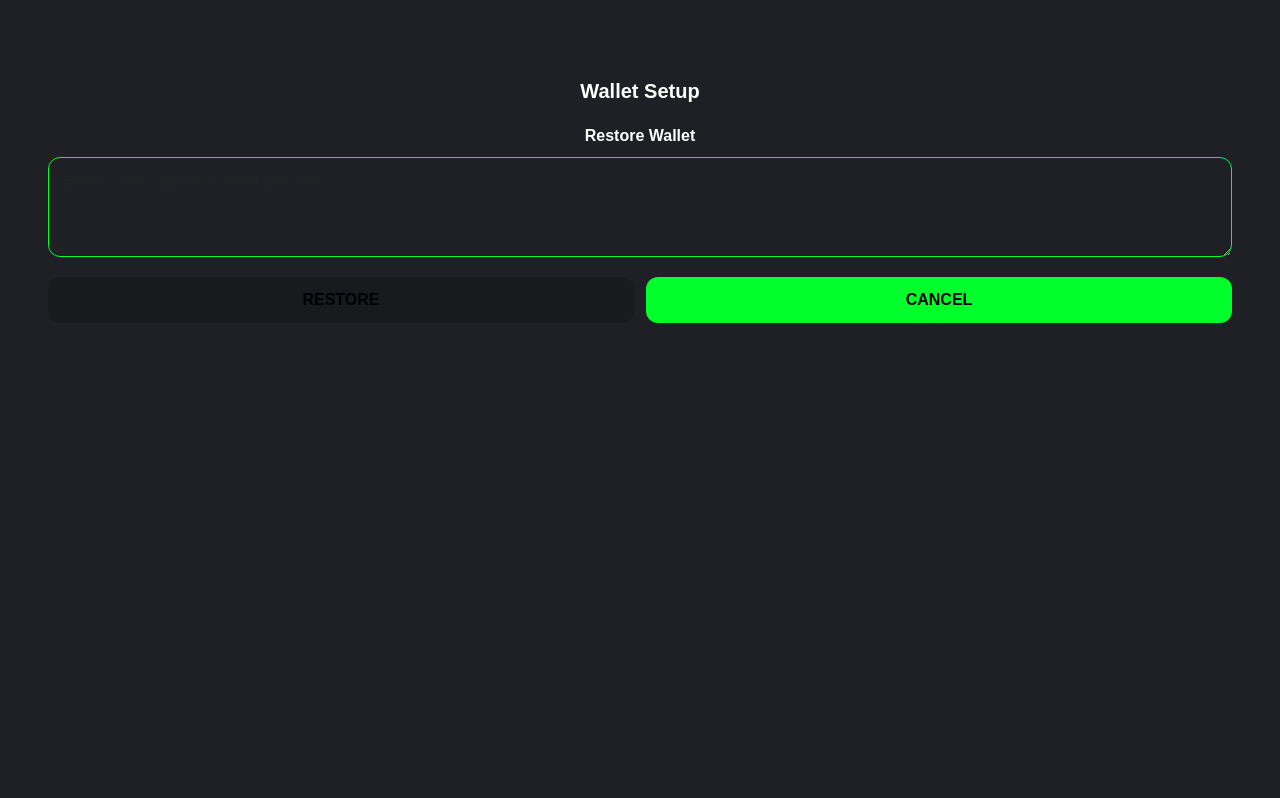
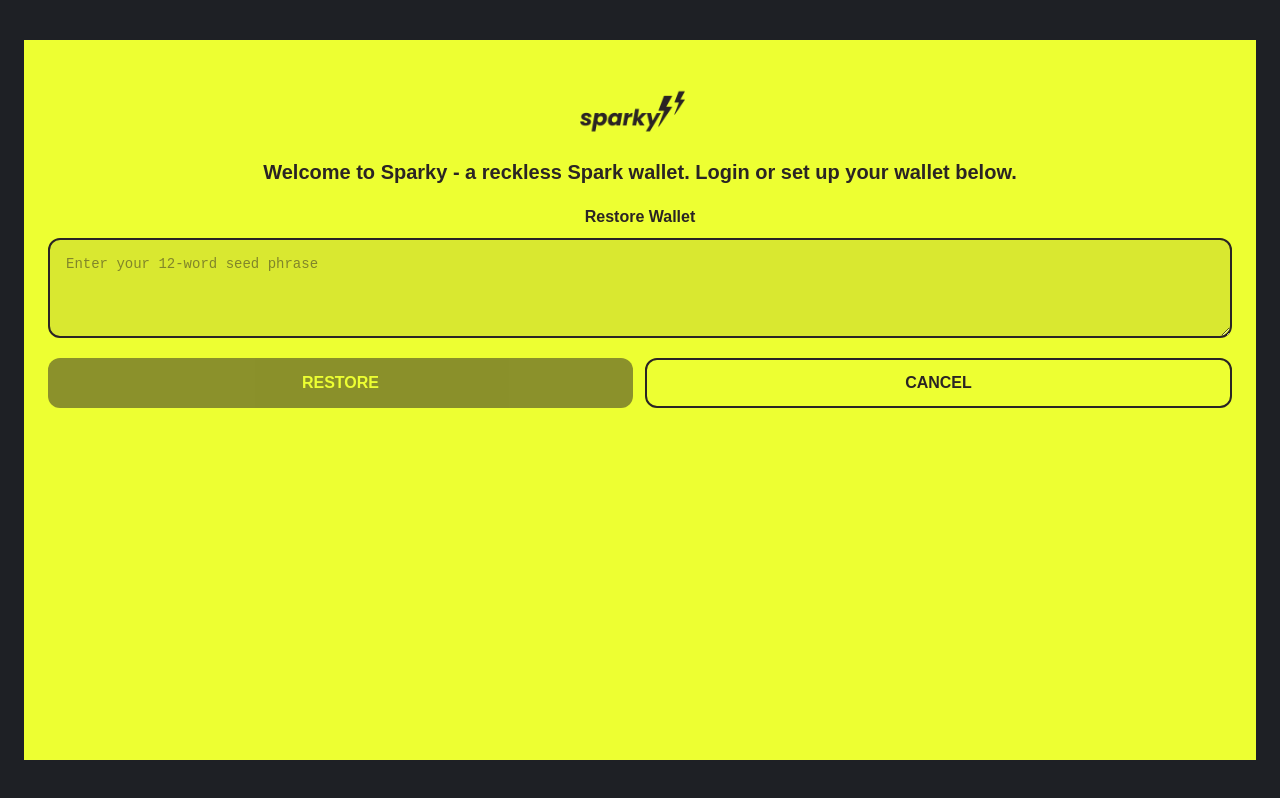
Before and after one commit to januszgrze/spark-wallet, a React app: page / in a window 1280 px wide. Both pictures are taken after a click on the button "RESTORE EXISTING WALLET". Built offline with nearby package versions, Linux system fonts and the light colour scheme.

Commit message:
feat: redesign InitScreen with Spark branding and improved UX

```diff
--- a/src/renderer/screens/InitScreen.tsx
+++ b/src/renderer/screens/InitScreen.tsx
@@ -1,4 +1,5 @@
 import React, { useState, useEffect } from 'react';
+import sparkyImg from '../assets/sparky.png';
 
 interface InitScreenProps {
   isRestoring: boolean;
@@ -69,6 +70,25 @@
     setShowCopyNotification(false);
   };
 
+  // Custom button style for Spark theme
+  const sparkButtonStyle = {
+    background: '#2A2424',
+    color: '#EDFF32',
+    border: 'none',
+    borderRadius: '12px',
+    padding: '14px',
+    fontSize: '16px',
+    fontWeight: 'bold',
+    cursor: 'pointer',
+    textTransform: 'uppercase' as const,
+    width: '100%'
+  };
+
+  const sparkButtonHoverStyle = {
+    ...sparkButtonStyle,
+    opacity: 0.9
+  };
+
   const renderPinInput = (title: string, subtitle: string, onSubmit: (pin: string) => void) => {
     const handlePinChange = (value: string) => {
       // Only allow digits and max 4 characters
@@ -92,10 +112,10 @@
 
     return (
       <div style={{ width: '100%' }}>
-        <h3 style={{ fontSize: '18px', fontWeight: 'bold', marginBottom: '8px' }}>
+        <h3 style={{ fontSize: '18px', fontWeight: 'bold', marginBottom: '8px', color: '#2A2424' }}>
           {title}
         </h3>
-        <p style={{ fontSize: '14px', color: '#999', marginBottom: '24px' }}>
+        <p style={{ fontSize: '14px', color: 'rgba(42, 36, 36, 0.7)', marginBottom: '24px' }}>
           {subtitle}
         </p>
 
@@ -112,15 +132,15 @@
               style={{
                 width: '50px',
                 height: '50px',
-                border: '2px solid #00FF2B',
+                border: '2px solid #2A2424',
                 borderRadius: '12px',
                 display: 'flex',
                 alignItems: 'center',
                 justifyContent: 'center',
                 fontSize: '24px',
                 fontWeight: 'bold',
-                color: '#FFFFFF',
-                background: pinInput && pinInput[index] ? '#00FF2B20' : 'transparent'
+                color: '#2A2424',
+                background: pinInput && pinInput[index] ? 'rgba(42, 36, 36, 0.1)' : 'transparent'
               }}
             >
               {pinInput && pinInput[index] ? '●' : ''}
@@ -141,10 +161,10 @@
             padding: '16px',
             fontSize: '18px',
             textAlign: 'center',
-            background: '#1E2025',
-            border: '1px solid #00FF2B',
+            background: 'rgba(42, 36, 36, 0.1)',
+            border: '2px solid #2A2424',
             borderRadius: '12px',
-            color: '#FFFFFF',
+            color: '#2A2424',
             marginBottom: '16px',
             letterSpacing: '8px'
           }}
@@ -166,11 +186,24 @@
             className="full-width-button"
             onClick={handleSubmit}
             disabled={!pinInput || pinInput.length !== 4}
+            style={{
+              ...sparkButtonStyle,
+              opacity: (!pinInput || pinInput.length !== 4) ? 0.5 : 1
+            }}
           >
             Continue
           </button>
           {onCancelPin && (
-            <button className="full-width-button" onClick={onCancelPin}>
+            <button
+              className="full-width-button"
+              onClick={onCancelPin}
+              style={{
+                ...sparkButtonStyle,
+                background: 'transparent',
+                border: '2px solid #2A2424',
+                color: '#2A2424'
+              }}
+            >
               Cancel
             </button>
           )}
@@ -180,7 +213,12 @@
   };
 
   return (
-    <div className="wallet-card" style={{ justifyContent: 'flex-start', position: 'relative' }}>
+    <div className="wallet-card" style={{
+      justifyContent: 'flex-start',
+      position: 'relative',
+      background: '#EDFF32',
+      color: '#2A2424'
+    }}>
       {/* Copy Success Notification */}
       {showCopyNotification && (
         <>
@@ -250,8 +288,36 @@
         </>
       )}
 
-      <h2 style={{ fontSize: '20px', fontWeight: 'bold', marginBottom: '24px' }}>
-        Wallet Setup
+      {/* Sparky Logo */}
+      <div style={{
+        display: 'flex',
+        justifyContent: 'center',
+        alignItems: 'center',
+        textAlign: 'center',
+        width: '100%',
+        marginBottom: '24px'
+      }}>
+        <img
+          src={sparkyImg}
+          alt="Sparky Logo"
+          style={{
+            width: '120px',
+            height: 'auto',
+            objectFit: 'contain',
+            display: 'block',
+            margin: '0 auto'
+          }}
+        />
+      </div>
+
+      <h2 style={{
+        fontSize: '20px',
+        fontWeight: 'bold',
+        marginBottom: '24px',
+        color: '#2A2424',
+        textAlign: 'center'
+      }}>
+        Welcome to Sparky - a reckless Spark wallet. Login or set up your wallet below.
       </h2>
 
       {/* PIN Setup Screen - only show when explicitly setting up PIN */}
@@ -275,7 +341,7 @@
       /* Restore Wallet Screen */
       isRestoring ? (
         <div style={{ width: '100%' }}>
-          <h3 style={{ fontSize: '16px', fontWeight: 'bold', marginBottom: '12px' }}>
+          <h3 style={{ fontSize: '16px', fontWeight: 'bold', marginBottom: '12px', color: '#2A2424' }}>
             Restore Wallet
           </h3>
 
@@ -284,9 +350,9 @@
             value={seedInput}
             onChange={(e) => onSeedInputChange(e.target.value)}
             style={{
-              background: '#1E2025',
-              border: '1px solid #00FF2B',
-              color: '#FFFFFF',
+              background: 'rgba(42, 36, 36, 0.1)',
+              border: '2px solid #2A2424',
+              color: '#2A2424',
               borderRadius: '12px',
               padding: '16px',
               width: '100%',
@@ -302,11 +368,24 @@
               className="full-width-button"
               onClick={onRestoreWallet}
               disabled={!seedInput.trim() || seedInput.trim().split(/\s+/).length !== 12}
+              style={{
+                ...sparkButtonStyle,
+                opacity: (!seedInput.trim() || seedInput.trim().split(/\s+/).length !== 12) ? 0.5 : 1
+              }}
             >
               Restore
             </button>
 
-            <button className="full-width-button" onClick={onCancelRestore}>
+            <button
+              className="full-width-button"
+              onClick={onCancelRestore}
+              style={{
+                ...sparkButtonStyle,
+                background: 'transparent',
+                border: '2px solid #2A2424',
+                color: '#2A2424'
+              }}
+            >
               Cancel
             </button>
           </div>
@@ -321,19 +400,15 @@
               <button
                 className="full-width-button"
                 onClick={onRestoreSavedWallet}
-                style={{
-                  background: '#00FF2B',
-                  color: '#000000',
-                  marginBottom: '16px'
-                }}
+                style={sparkButtonStyle}
               >
-                Log back in
+                Continue with Saved Wallet
               </button>
 
               <div style={{
                 width: '100%',
                 height: '1px',
-                background: '#333',
+                background: '#2A2424',
                 margin: '16px 0',
                 position: 'relative'
               }}>
@@ -342,9 +417,9 @@
                   left: '50%',
                   top: '50%',
                   transform: 'translate(-50%, -50%)',
-                  background: '#1E2025',
+                  background: '#EDFF32',
                   padding: '0 12px',
-                  color: '#666',
+                  color: '#2A2424',
                   fontSize: '12px'
                 }}>
                   OR
@@ -353,11 +428,11 @@
             </>
           )}
 
-          <button className="full-width-button" onClick={onInitializeWallet}>
+          <button className="full-width-button" onClick={onInitializeWallet} style={sparkButtonStyle}>
             Create New Wallet
           </button>
 
-          <button className="full-width-button" onClick={onStartRestore} style={{ marginTop: '16px' }}>
+          <button className="full-width-button" onClick={onStartRestore} style={{ ...sparkButtonStyle, marginTop: '16px' }}>
             Restore Existing Wallet
           </button>
 
@@ -367,11 +442,12 @@
               style={{
                 background: 'transparent',
                 border: 'none',
-                color: '#666',
+                color: '#2A2424',
                 fontSize: '12px',
                 marginTop: '24px',
                 cursor: 'pointer',
-                textDecoration: 'underline'
+                textDecoration: 'underline',
+                opacity: 0.7
               }}
             >
               Clear Saved Wallet Data
@@ -380,20 +456,22 @@
 
           {mnemonic && (
             <div style={{ marginTop: '32px', width: '100%' }}>
-              <p style={{ marginBottom: '12px' }}>
-                <strong>⚠️ IMPORTANT:</strong> Please save your seed phrase in a secure location. Copy it to a password manager or write it down. You will need it to restore your wallet.
+              <p style={{ marginBottom: '12px', color: '#2A2424' }}>
+                <strong>⚠️ IMPORTANT:</strong> Please save your seed phrase in a secure
+                location. Copy it to a password manager or write it down. You will need
+                it to restore your wallet.
               </p>
               <div
                 style={{
-                  background: '#0B0D11',
+                  background: '#2A2424',
                   padding: '16px',
                   borderRadius: '12px',
                   wordBreak: 'break-word',
                   fontFamily: 'monospace',
                   fontSize: '14px',
-                  color: '#FFFFFF',
+                  color: '#EDFF32',
                   textAlign: 'center',
-                  border: '1px solid #00FF2B',
+                  border: '2px solid #2A2424',
                   position: 'relative'
                 }}
               >
@@ -406,8 +484,9 @@
                     className="full-width-button"
                     onClick={() => onCopyMnemonic(mnemonic)}
                     style={{
-                      background: copySuccess === mnemonic ? '#28a745' : '#00FF2B',
-                      color: '#000000'
+                      ...sparkButtonStyle,
+                      background: copySuccess === mnemonic ? '#28a745' : '#2A2424',
+                      color: copySuccess === mnemonic ? '#FFFFFF' : '#EDFF32'
                     }}
                   >
                     {copySuccess === mnemonic ? '✓ Copied!' : '📋 Copy Seed Phrase'}
@@ -417,6 +496,7 @@
                 <button
                   className="full-width-button"
                   onClick={onContinueToWallet}
+                  style={sparkButtonStyle}
                 >
                   Continue to Wallet
                 </button>
```
